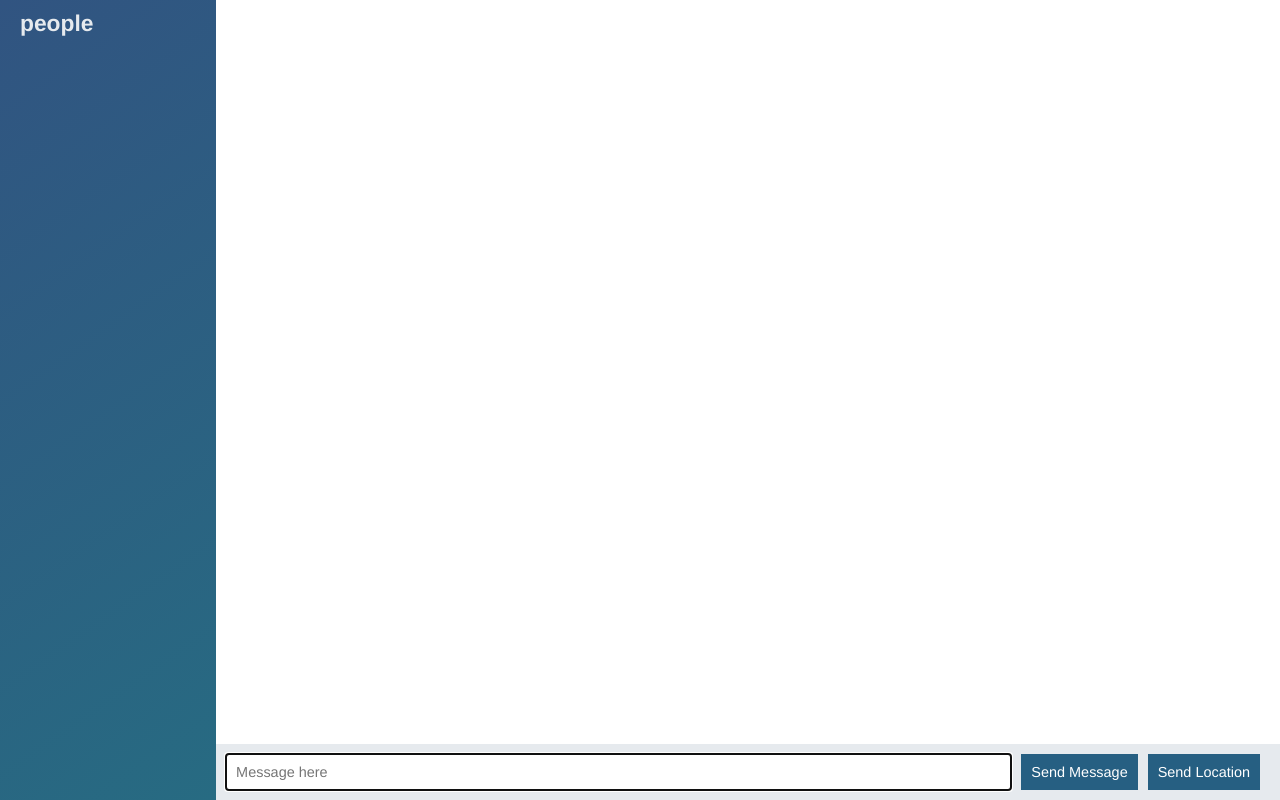
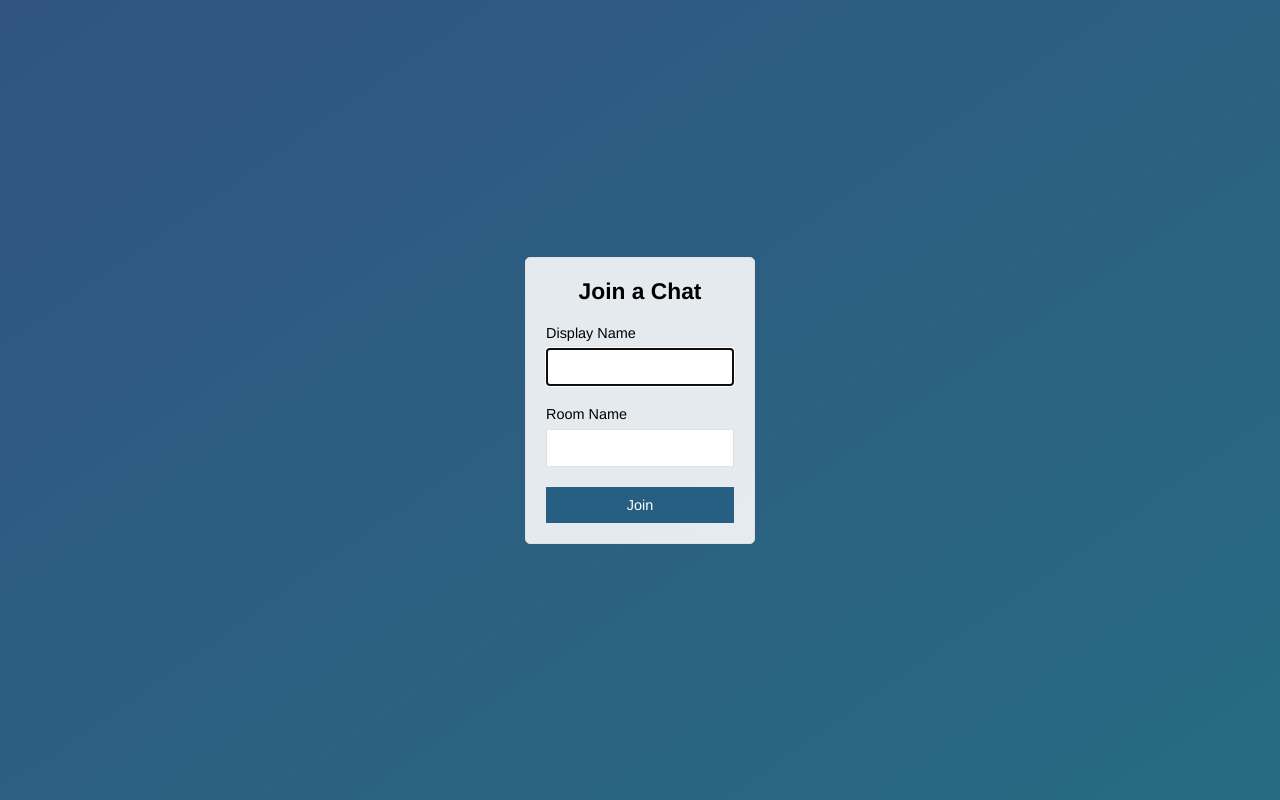
Before and after one commit to ekoronin/node-chat-app, a website: page public/index.html in a window 1280 px wide. Drawn offline with nearby package versions, Linux system fonts and the light colour scheme; no server answers.

Commit message:
added join page

```diff
--- a/public/index.html
+++ b/public/index.html
@@ -3,64 +3,28 @@
 <html>
 <head>
   <meta charset="utf-8">
+  <title>Join Chat | ChatApp</title>
+  <meta name="viewport" content="width=device-width, initial-scale=1, user-scalable=no">
   <link rel="stylesheet" href="/css/styles.css">
 </head>
-<body class="chat">
-<div class="chat__sidebar" id="">
-  <h3>people</h3>
-  <div class="" id="users">
-
+<body class="centered-form">
+  <div class="centered-form__form">
+    <form class="" action="/chat.html" method="get">
+      <div class="form-field">
+          <h3>Join a Chat</h3>
+      </div>
+      <div class="form-field">
+      <label>Display Name</label>
+      <input type="text" name="name" autofocus>
+    </div>
+      <div class="form-field">
+          <label>Room Name</label>
+          <input type="text" name="room">
+      </div>
+      <div class="form-field">
+        <button>Join</button>
+      </div>
+  </form>
   </div>
-</div>
-
-<div class="chat__main">
-  <ol id="messages" class="chat__messages">
-
-  </ol>
-<div class="chat__footer">
-  <form id="message-form">
-    <input type="text" name="message" value="" placeholder="Message here" autofocus autocomplete="off"/>
-    <button>Send Message</button>
-    <button id="send-location" type="button">Send Location</button>
-  </form>
-</div>
-
-</div>
-
-<script type="text/template" id="message-template">
-<li class=message>
-  <div class="message__title">
-    <h4>{{from}}</h4>
-    <span>{{createdAt}}</span>
-  </div>
-  <div class="message__body">
-    <p>{{text}}</p>
-  </div>
-</li>
-</script>
-
-<script type="text/template" id="location-message-template">
-<li class=message>
-  <div class="message__title">
-    <h4>{{from}}</h4>
-    <span>{{createdAt}}</span>
-  </div>
-  <div class="message__body">
-    <a href="{{url}}" target="_blank">My current location</a>
-  </div>
-</li>
-</script>
-
-  <script type="text/javascript" src="/socket.io/socket.io.js">
-  </script>
-  <script type="text/javascript" src="/js/libs/jquery-3.3.1.min.js">
-  </script>
-  <script type="text/javascript" src="/js/moment.js">
-  </script>
-  <script type="text/javascript" src="/js/mustache.js">
-  </script>
-  <script type="text/javascript" src="/js/index.js">
-  </script>
-
 </body>
 </html>
```
Also changed, not shown: public/chat.html (added, +68 -0 lines), public/js/chat.js (renamed from public/js/index.js).
